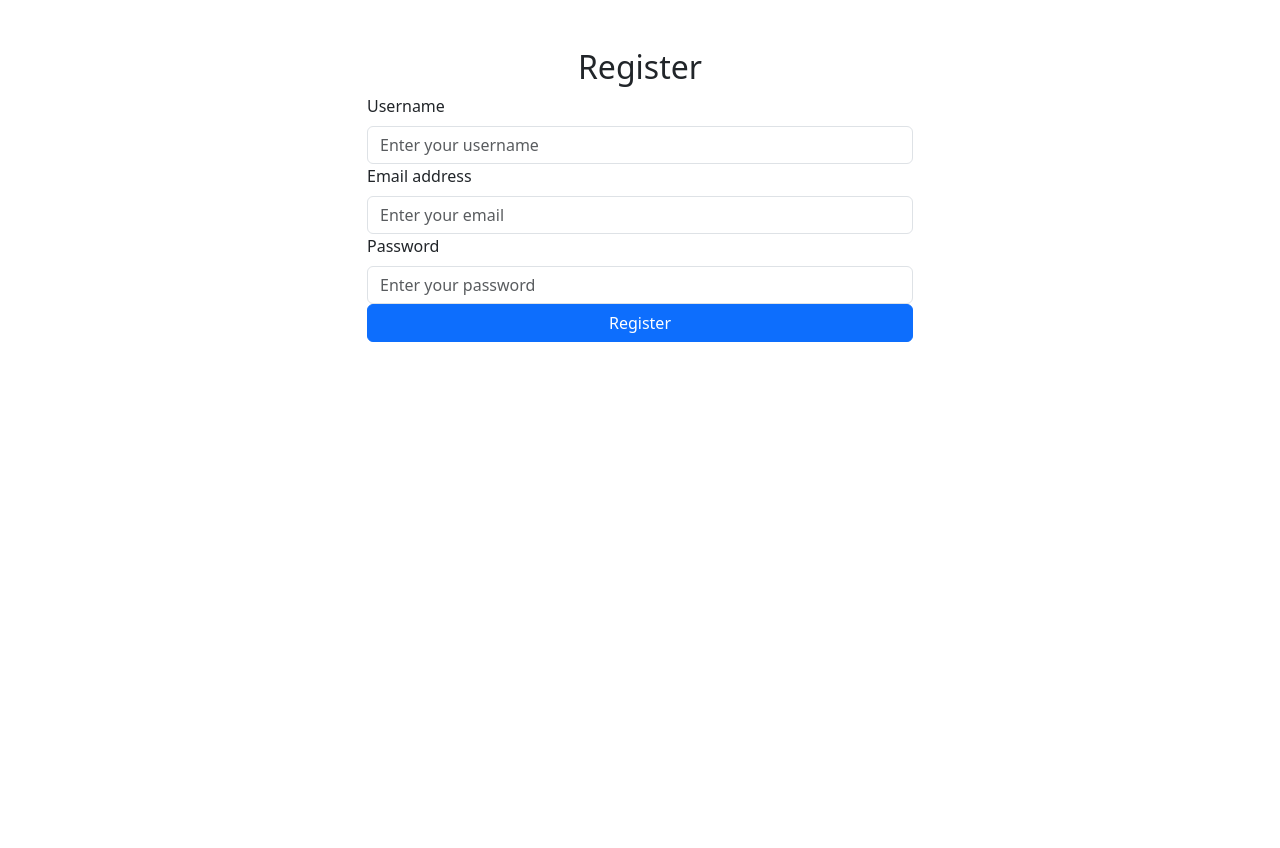
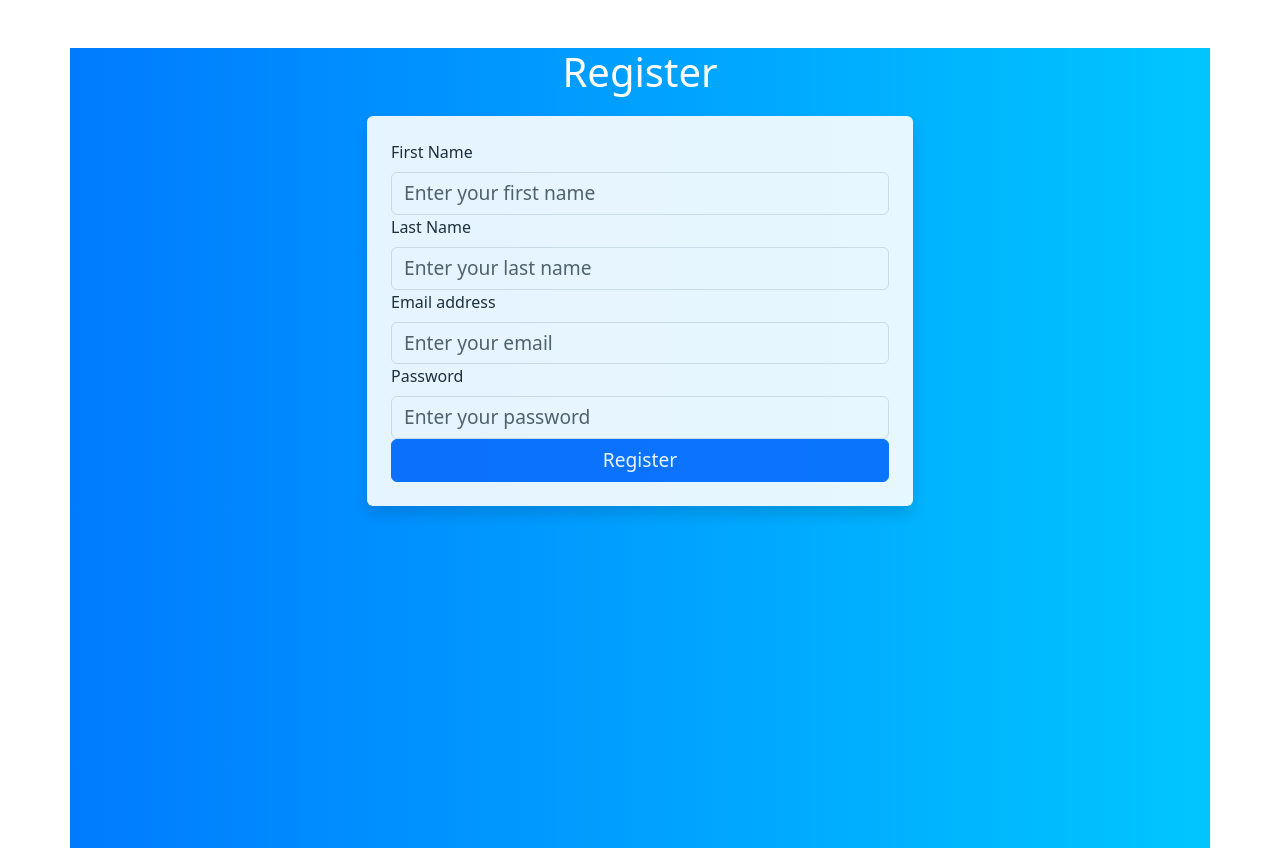
Before and after one commit to cfgcolumbus24/Team-6, a React (Create React App) app in the folder client/: page /register in a window 1280 px wide. Before the commit the page ends 800 px from the top, so only its background shows below. Built offline with nearby package versions, Linux system fonts and the light colour scheme.

Commit message:
added css files

```diff
--- /dev/null
+++ b/client/src/Pages/Login.css
@@ -0,0 +1,16 @@
+.gradient-bg {
+    background: linear-gradient(to right, #4a90e2, #9013fe); /* Blue gradient */
+    height: 100vh; /* Full height */
+}
+
+h2 {
+    font-size: 2.5rem; /* Increase the size of the heading */
+}
+
+.form-control {
+    font-size: 1.2rem; /* Increase the font size of input fields */
+}
+
+.btn {
+    font-size: 1.2rem; /* Increase the button font size */
+}
--- /dev/null
+++ b/client/src/Pages/Register.css
@@ -0,0 +1,15 @@
+.gradient-bg {
+    background: linear-gradient(to right, #007bff, #00c6ff);
+    min-height: 100vh;
+    align-items: center;
+    justify-content: center;
+}
+
+h2 {
+    margin-bottom: 20px;
+}
+
+.bg-white {
+    background-color: white;
+    opacity: 0.9; /* Optional: Slight transparency */
+}
--- a/client/src/pages/Login.js
+++ b/client/src/pages/Login.js
@@ -2,6 +2,7 @@ import React, { useState } from 'react';
 import axios from 'axios';
 import { Form, Button, Container, Row, Col } from 'react-bootstrap';
 import 'bootstrap/dist/css/bootstrap.min.css';
+import './Login.css'; // Import custom CSS for styles
 
 const Login = () => {
     const [formData, setFormData] = useState({ email: '', password: '' });
@@ -21,11 +22,11 @@ const Login = () => {
     };
 
     return (
-        <Container className="mt-5">
+        <Container className="mt-5 gradient-bg">
             <Row className="justify-content-md-center">
                 <Col md={6}>
-                    <h2 className="text-center">Login</h2>
-                    <Form onSubmit={handleSubmit}>
+                    <h2 className="text-center text-white">Login</h2>
+                    <Form onSubmit={handleSubmit} className="bg-white p-4 rounded shadow">
                         <Form.Group controlId="formBasicEmail">
                             <Form.Label>Email address</Form.Label>
                             <Form.Control
--- a/client/src/pages/Register.js
+++ b/client/src/pages/Register.js
@@ -2,9 +2,15 @@ import React, { useState } from 'react';
 import axios from 'axios';
 import { Form, Button, Container, Row, Col } from 'react-bootstrap';
 import 'bootstrap/dist/css/bootstrap.min.css';
+import './Register.css'; // Import custom CSS for styles
 
 const Register = () => {
-    const [formData, setFormData] = useState({ username: '', email: '', password: '' });
+    const [formData, setFormData] = useState({
+        firstName: '',
+        lastName: '',
+        email: '',
+        password: ''
+    });
 
     const handleChange = (e) => setFormData({ ...formData, [e.target.name]: e.target.value });
 
@@ -20,18 +26,30 @@ const Register = () => {
     };
 
     return (
-        <Container className="mt-5">
+        <Container className="mt-5 gradient-bg">
             <Row className="justify-content-md-center">
                 <Col md={6}>
-                    <h2 className="text-center">Register</h2>
-                    <Form onSubmit={handleSubmit}>
-                        <Form.Group controlId="formBasicUsername">
-                            <Form.Label>Username</Form.Label>
+                    <h2 className="text-center text-white">Register</h2>
+                    <Form onSubmit={handleSubmit} className="bg-white p-4 rounded shadow">
+                        <Form.Group controlId="formBasicFirstName">
+                            <Form.Label>First Name</Form.Label>
                             <Form.Control
                                 type="text"
-                                name="username"
-                                placeholder="Enter your username"
-                                value={formData.username}
+                                name="firstName"
+                                placeholder="Enter your first name"
+                                value={formData.firstName}
+                                onChange={handleChange}
+                                required
+                            />
+                        </Form.Group>
+
+                        <Form.Group controlId="formBasicLastName">
+                            <Form.Label>Last Name</Form.Label>
+                            <Form.Control
+                                type="text"
+                                name="lastName"
+                                placeholder="Enter your last name"
+                                value={formData.lastName}
                                 onChange={handleChange}
                                 required
                             />
```
